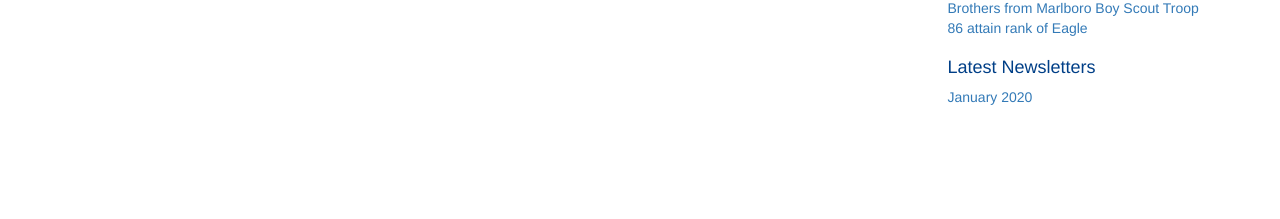
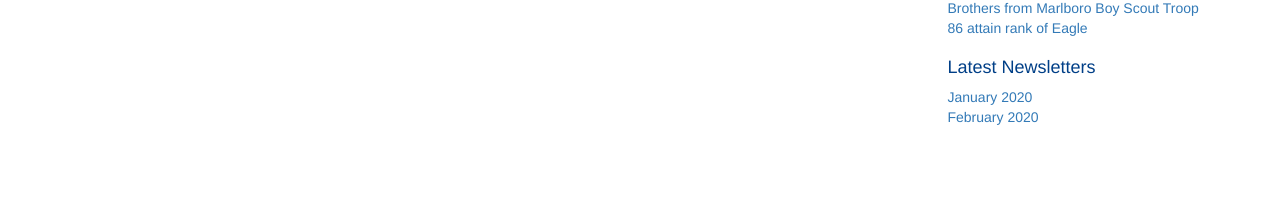
Before and after one commit to akparekh/bsatroop86.github.io, a Jekyll site: the page built from index.html, in a window 1280 px wide. Shown: the part 1333-1552 px from the top of the page. Built offline with Jekyll 4.4.1, drawn with Linux system fonts in a browser that asks for light colours; nearby versions of some CDN libraries.

Commit message:
Update index.html

```diff
--- a/index.html
+++ b/index.html
@@ -56,6 +56,7 @@ layout: default
         <div>
             <h4>Latest Newsletters</h4>
             <a href="./content/Newsletter Jan 2020.pdf"> January 2020</a><br/>
+            <a href="./content/Newsletter Feb 2020 Revised.pdf"> February 2020</a><br/>
         </div>
     </div>
 </div>
```
